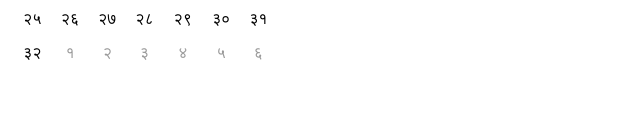
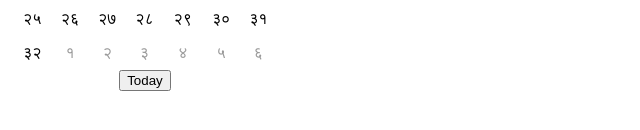
Before and after one commit to raralabs/react-patro, a React (Create React App) app: page / in a window 1280 px wide. Shown: the part 214-344 px from the top of the page, without its empty margins (0-640 px from the left). Built offline with nearby package versions, Linux system fonts and the light colour scheme.

Commit message:
today selector

```diff
--- a/src/nepali_date_picker/calendar.js
+++ b/src/nepali_date_picker/calendar.js
@@ -47,7 +47,7 @@ class NepaliCalendar extends Component {
 
             currentRenderingDate: moment(),
             todayDataBS:{
-                date: null,
+                day: null,
                 month: null,
                 year: null,
             },
@@ -113,7 +113,7 @@ class NepaliCalendar extends Component {
         var bsDate = currentBsDate.bsDate;
         this.setState({
             todayDataBS:{
-                date:bsDate,
+                day:bsDate,
                 month:bsMonth,
                 year:bsYear
             }
@@ -223,14 +223,14 @@ class NepaliCalendar extends Component {
                                         let isSelected = false;
                                         let isToday=false;
                                         if (selected_data.day && value_item == selected_data.day &&
+                                            _calendarData.year==selected_data.year&&
                                             _calendarData.month==selected_data.month&&isOfThisMonth){
                                             isSelected=true
                                         }
 
-                                        if(todayDataBS.date==value_item&&todayDataBS.month==_calendarData.month&&todayDataBS.year==_calendarData.year){
+                                        if(todayDataBS.day==value_item&&todayDataBS.month==_calendarData.month&&todayDataBS.year==_calendarData.year){
                                             isToday=true
                                         }
-
 
                                             // console.log("is of this month", isOfThisMonth, indexedItem)
 
@@ -254,9 +254,9 @@ class NepaliCalendar extends Component {
                                                     console.log("clicked value is")
                                                 }}
                                                 className={`rl-picker-cell
+
+                                        ${isToday? 'today' : ''}
                                         ${isSelected ? 'active' : ''}
-                                        ${isToday? 'today' : ''}
-
                                         ${!isOfThisMonth ? 'other-month' : ''}`
 
                                                 }>
@@ -271,6 +271,18 @@ class NepaliCalendar extends Component {
                             })}
                         </tbody>
                     </table>
+                    <div style={{
+                        display:'flex',
+                        flexDirection:'row',
+                        justifyContent:'center'
+                    }}>
+                    <button onClick={()=>{
+                        this.setCalendarData(todayDataBS.year,todayDataBS.month,todayDataBS.day);
+                        this.setState({
+                            selected_data:todayDataBS
+                        })
+                    }}>Today</button>
+                    </div>
                 </div>
             </div>
         )
```
Also changed, not shown: 1 other file (tests, documents, lock files or other folders).
